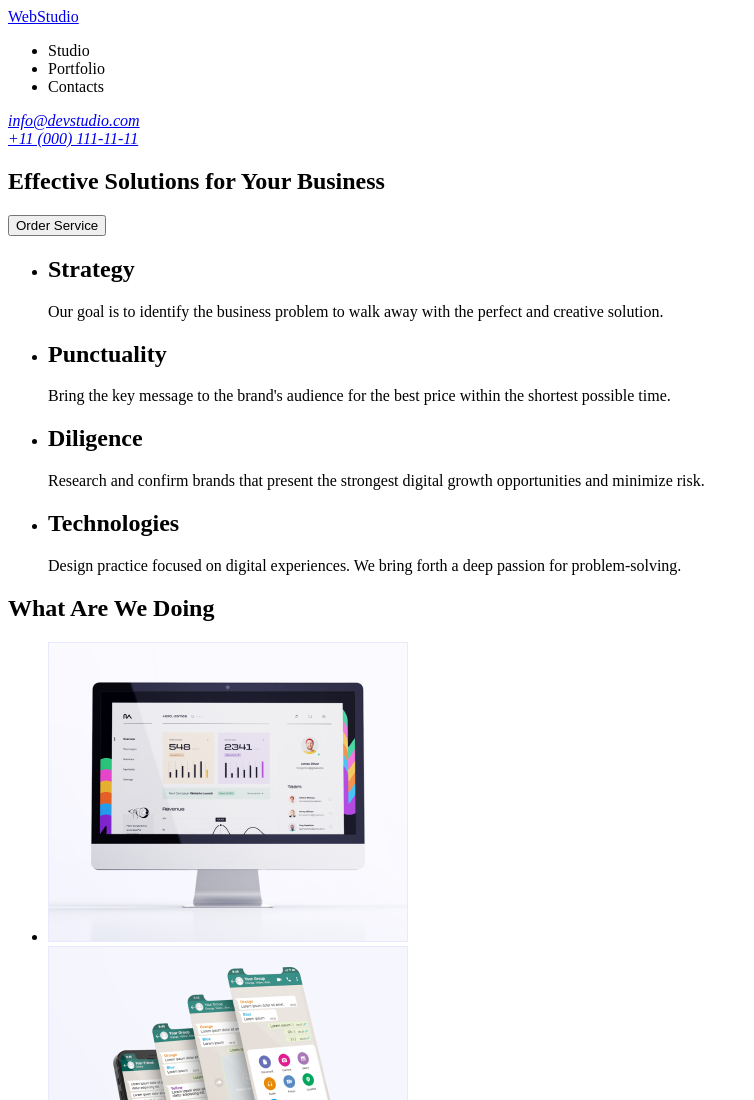
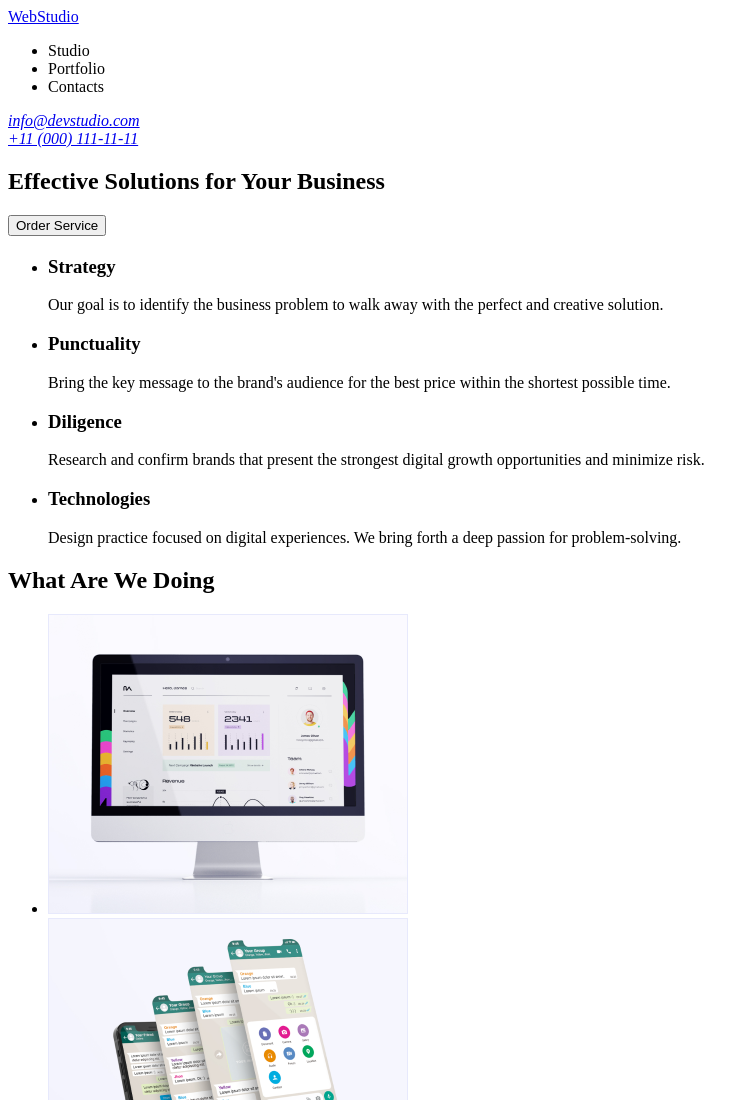
Before and after one commit to DanyaLitvinov/goit-markup-hw-01, a plain HTML site: page index.html in a window 1280 px wide. Shown: the top 1100 px of the page, without its empty margins (0-754 px from the left). Drawn offline with Linux system fonts and the light colour scheme.

Commit message:
Update index.html

```diff
--- a/index.html
+++ b/index.html
@@ -32,11 +32,12 @@
       </section>
       <section>
         <ul>
-          <li><h2>Strategy</h2></li> <p>Our goal is to identify the business
-            problem to walk away with the perfect and creative solution. </p>
-          <li><h2>Punctuality</h2></li> <p>Bring the key message to the brand's audience for the best price within the shortest possible time.</p>
-          <li><h2>Diligence</h2></li> <p>Research and confirm brands that present the strongest digital growth opportunities and minimize risk.</p>
-          <li><h2>Technologies</h2></li> <p>Design practice focused on digital experiences. We bring forth a deep passion for problem-solving.</p>
+          <h2></h2>
+          <li><h3>Strategy</h3></li><p>Our goal is to identify the business
+            problem to walk away with the perfect and creative solution.</p>
+          <li><h3>Punctuality</h3></li><p>Bring the key message to the brand's audience for the best price within the shortest possible time.</p>
+          <li><h3>Diligence</h3></li><p>Research and confirm brands that present the strongest digital growth opportunities and minimize risk.</p>
+          <li><h3>Technologies</h3></li><p>Design practice focused on digital experiences. We bring forth a deep passion for problem-solving.</p>
         </ul>
       </section>
       <section><h1>What Are We Doing</h1>
```
